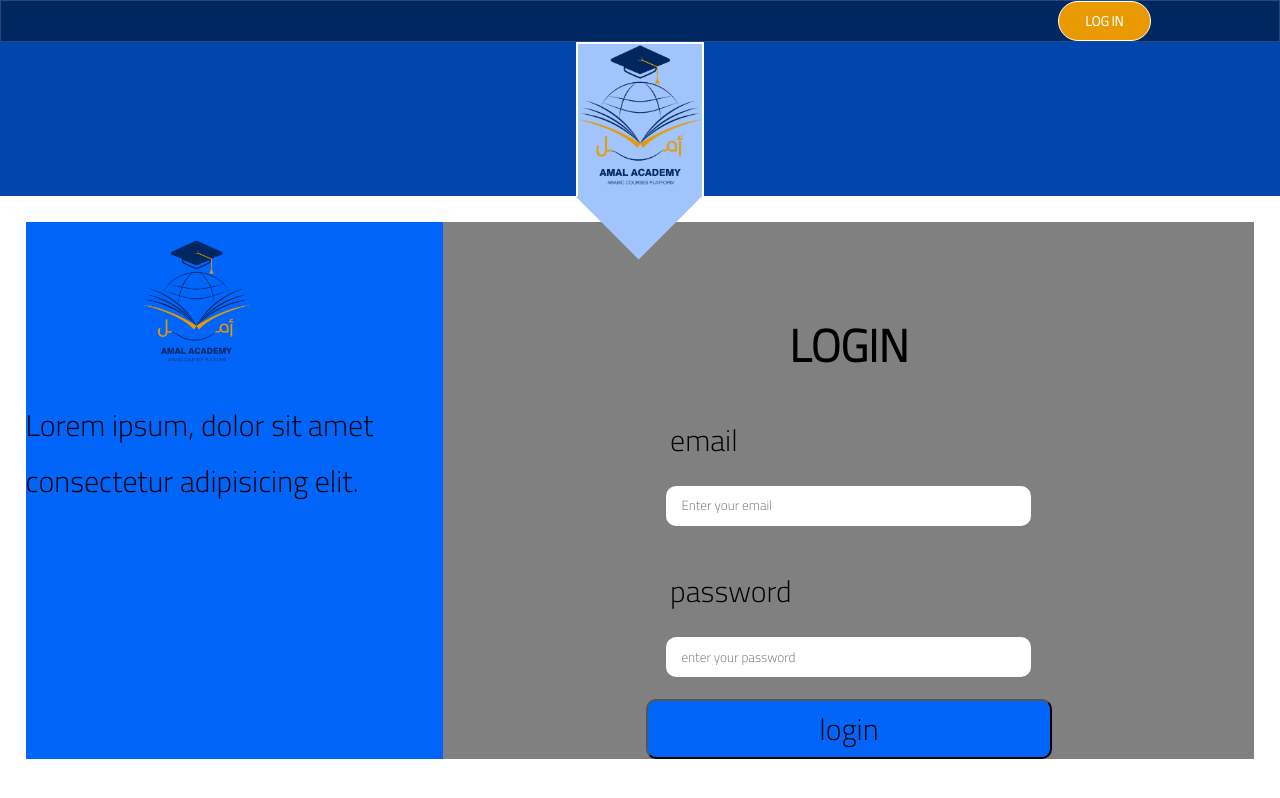
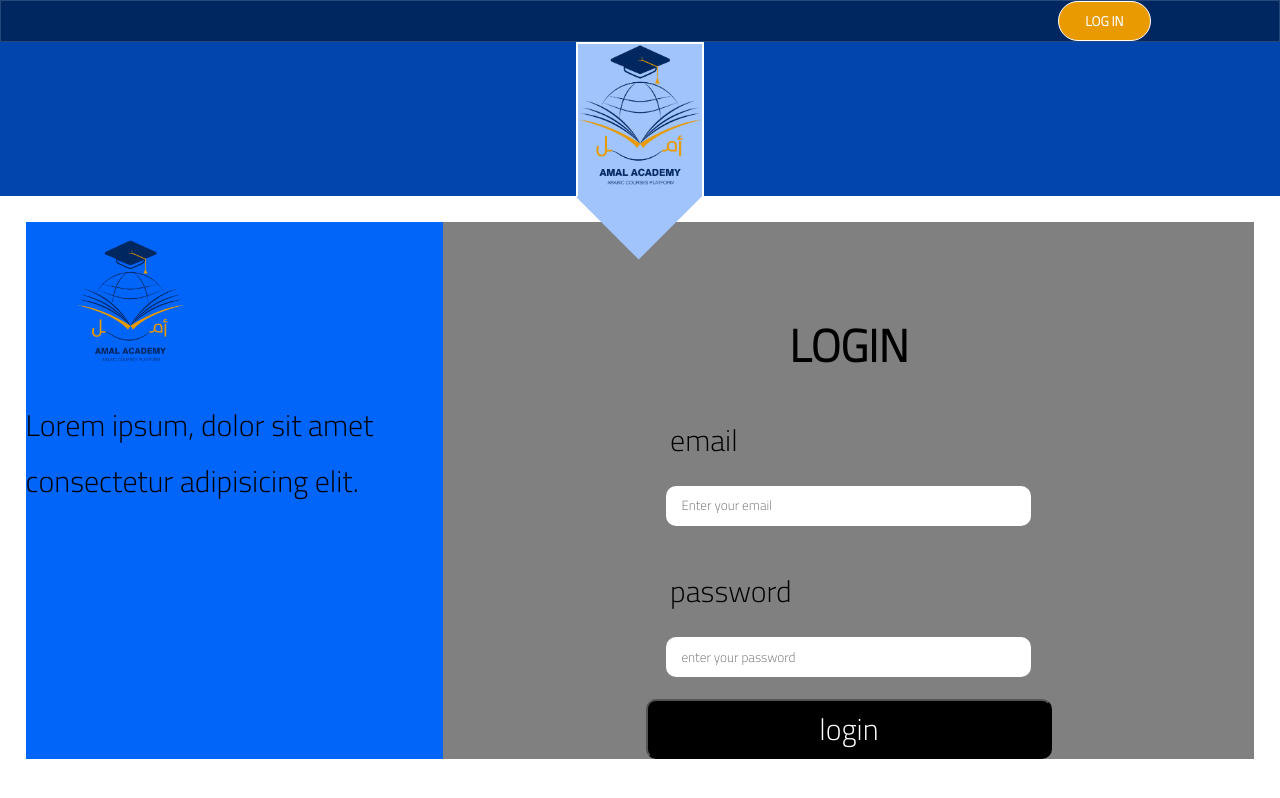
Before and after one commit to MoSaeedNahlous/Amal-Academy, a plain HTML site: page login.html in a window 1280 px wide. Drawn offline with nearby package versions, Linux system fonts and the light colour scheme.

Commit message:
Login fixed

```diff
--- a/styles/loginStyle.css
+++ b/styles/loginStyle.css
@@ -59,12 +59,13 @@ body {
 }
 .login-btn {
   width: 100%;
-  background-color: var(--lightBlue);
+  background-color: black;
   border-radius: 10px;
   font-size: 30px;
   height: 2em;
   padding-bottom: 10px;
+  color: white;
 }
 .logo img {
-  margin-left: 16%;
+  /* margin-left: 16%; */
 }
```
Also changed, not shown: login.html (+1 -1 lines).
